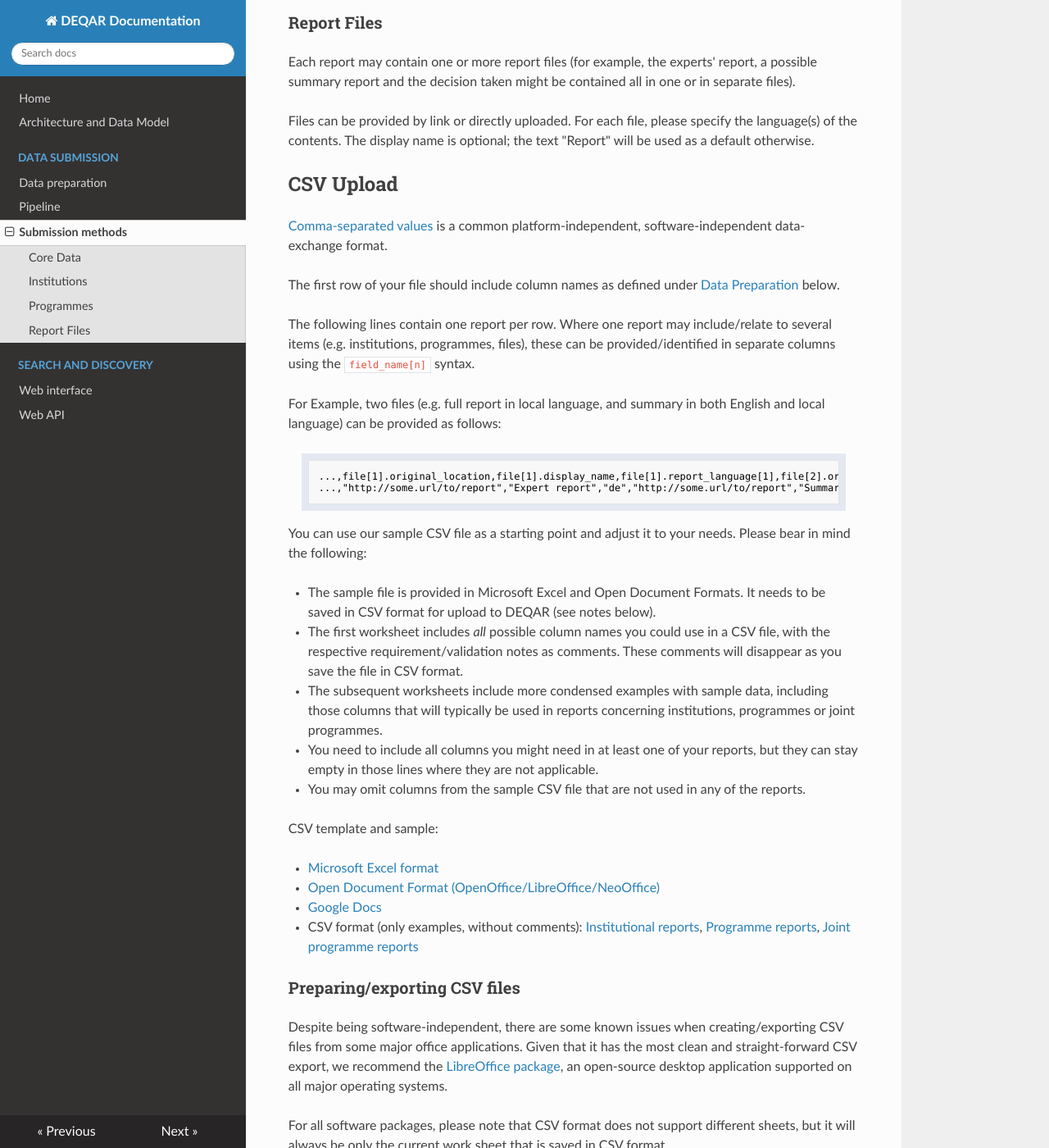
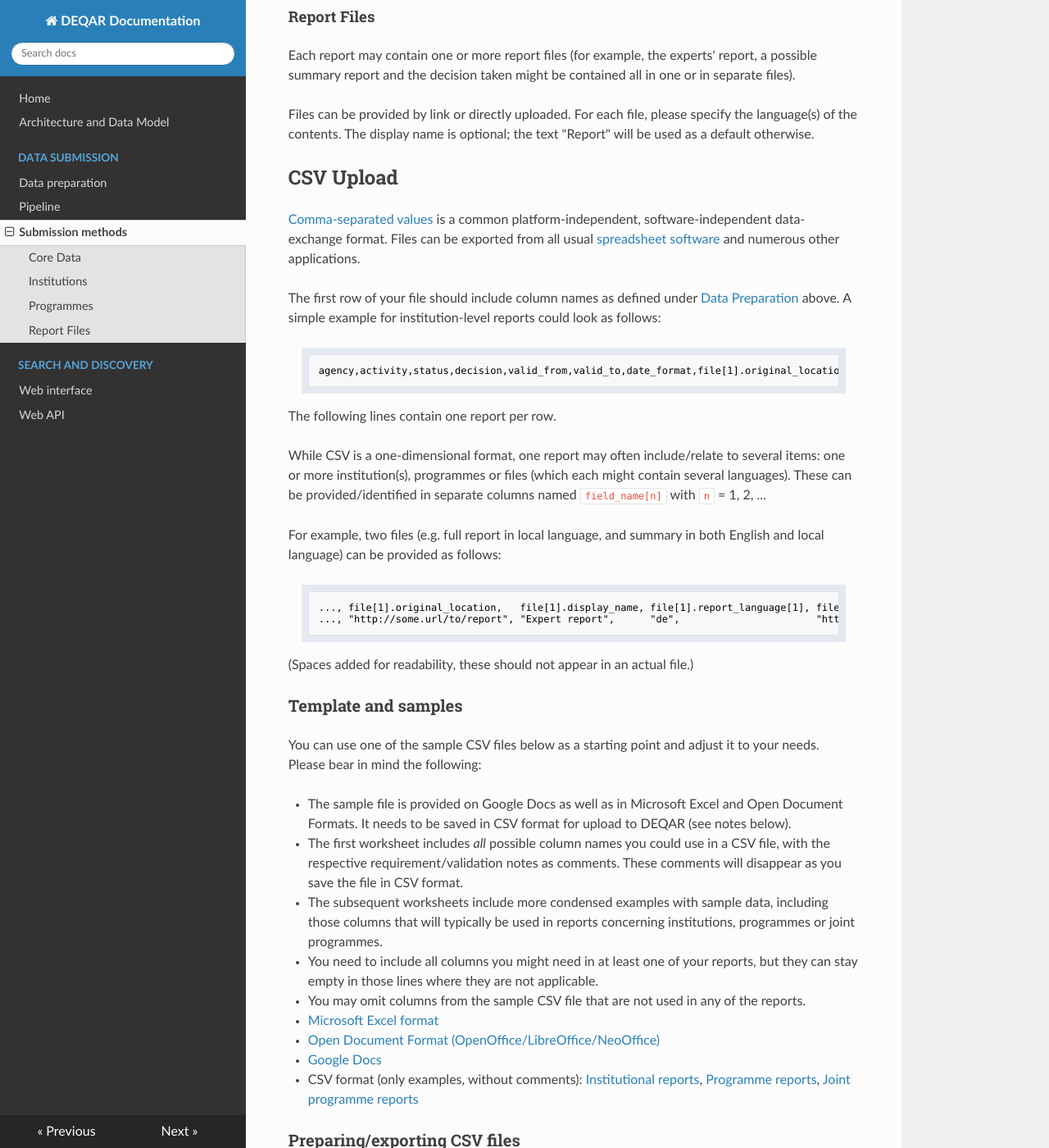
Before and after one commit to EQAR/deqar-docs, an MkDocs documentation site: the page built from docs/submission_methods.md, in a window 1280 px wide and 1400 px high, scrolled down 1145 px. Shown: the whole window at 82% size. Built offline with MkDocs 1.6.1, drawn with Linux system fonts in a browser that asks for light colours; nearby versions of some CDN libraries; old or Windows-style settings are respelled for this version of MkDocs.

Commit message:
Update submission_methods.md

````diff
--- a/docs/submission_methods.md
+++ b/docs/submission_methods.md
@@ -13,23 +13,23 @@ Required fields are marked with a <span style="color: #f00;">\*</span> in the fo
 
 In several instances (Institutions, Programmes, Report Files) you are able to select/add one or more items. In those cases you will find form fields for one item on the left, followed by an *Add* button. On the right, you will see the item(s) selected/added, with buttons to remove or edit.
 
-### Core Data
+#### Core Data
 
 Please note that the *Activity* chosen might influence which information is required.
 
 We strongly recommend that you provide a *Local Report Identifier* which identifies the specific report in your own information system or workflow. This will facilitate later updates should they be necessary.
 
-### Institutions
+#### Institutions
 
 A report needs to relate to one or more (e.g. in case of joint programmes) institution(s). You can add institutions using the search box or browse the full list by country.
 
-### Programmes
+#### Programmes
 
 The programme tab will only be active if your report belongs to an activity that is not a purely institutional type.
 
 Fill the form with the required information and then click the *Add Programme* button. If the report concerns several programmes (e.g. clustered evaluation) please repeat the step for all programmes concerned.
 
-### Report Files
+#### Report Files
 
 Each report may contain one or more report files (for example, the experts' report, a possible summary report and the decision taken might be contained all in one or in separate files).
 
@@ -38,28 +38,35 @@ Files can be provided by link or directly uploaded. For each file, please specif
 CSV Upload
 ----------
 
-[Comma-separated values](https://en.wikipedia.org/wiki/Comma-separated_values) is a common platform-independent, software-independent data-exchange format.
+[Comma-separated values](https://en.wikipedia.org/wiki/Comma-separated_values) is a common platform-independent, software-independent data-exchange format. Files can be exported from all usual [spreadsheet software](#preparingexporting-csv-files) and numerous other applications.
 
-The first row of your file should include column names as defined under [Data Preparation](submission_object_fields.md) below.
-
-The following lines contain one report per row. Where one report may include/relate to several items (e.g. institutions, programmes, files), these can be provided/identified in separate columns using the `field_name[n]` syntax.
-
-For Example, two files (e.g. full report in local language, and summary in both English and local language) can be provided as follows:
+The first row of your file should include column names as defined under [Data Preparation](submission_object_fields.md) above. A simple example for institution-level reports could look as follows:
 
 ```csv
-...,file[1].original_location,file[1].display_name,file[1].report_language[1],file[2].original_location,file[2].display_name,file[2].report_language[1],file[2].report_language[1],...
-...,"http://some.url/to/report","Expert report","de","http://some.url/to/report","Summary","en","de",...
+agency,activity,status,decision,valid_from,valid_to,date_format,file[1].original_location,file[1].report_language[1],institution[1].eter_id
 ```
 
-You can use our sample CSV file as a starting point and adjust it to your needs. Please bear in mind the following:
+The following lines contain one report per row.
 
- - The sample file is provided in Microsoft Excel and Open Document Formats. It needs to be saved in CSV format for upload to DEQAR (see notes below).
+While CSV is a one-dimensional format, one report may often include/relate to several items: one or more institution(s), programmes or files (which each might contain several languages). These can be provided/identified in separate columns named `field_name[n]` with `n` = 1, 2, ...
+
+For example, two files (e.g. full report in local language, and summary in both English and local language) can be provided as follows:
+
+```csv
+..., file[1].original_location,   file[1].display_name, file[1].report_language[1], file[2].original_location,   file[2].display_name, file[2].report_language[1], file[2].report_language[1], ...
+..., "http://some.url/to/report", "Expert report",      "de",                       "http://some.url/to/report", "Summary",            "en",                       "de", ...
+```
+(Spaces added for readability, these should not appear in an actual file.)
+
+### Template and samples
+
+You can use one of the sample CSV files below as a starting point and adjust it to your needs. Please bear in mind the following:
+
+ - The sample file is provided on Google Docs as well as in Microsoft Excel and Open Document Formats. It needs to be saved in CSV format for upload to DEQAR (see notes below).
  - The first worksheet includes *all* possible column names you could use in a CSV file, with the respective requirement/validation notes as comments. These comments will disappear as you save the file in CSV format.
  - The subsequent worksheets include more condensed examples with sample data, including those columns that will typically be used in reports concerning institutions, programmes or joint programmes.
  - You need to include all columns you might need in at least one of your reports, but they can stay empty in those lines where they are not applicable.
  - You may omit columns from the sample CSV file that are not used in any of the reports.
-
-CSV template and sample:
 
  - [Microsoft Excel format](http://link.to/somewhere/)
  - [Open Document Format (OpenOffice/LibreOffice/NeoOffice)](http://link.to/somewhere/)
````
